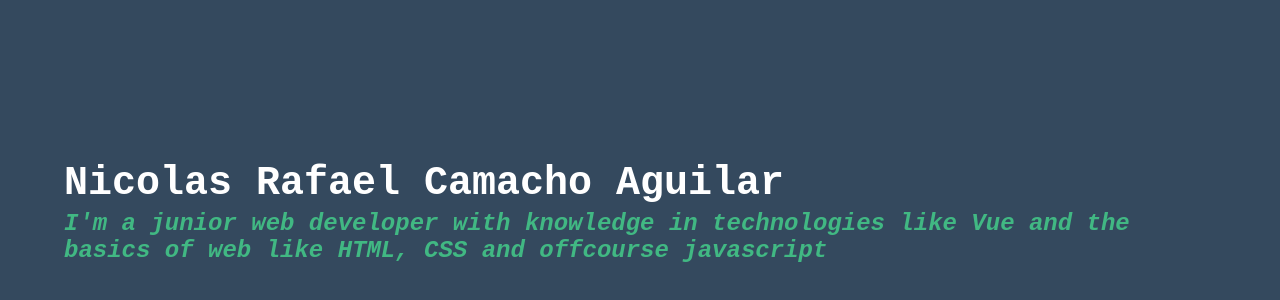
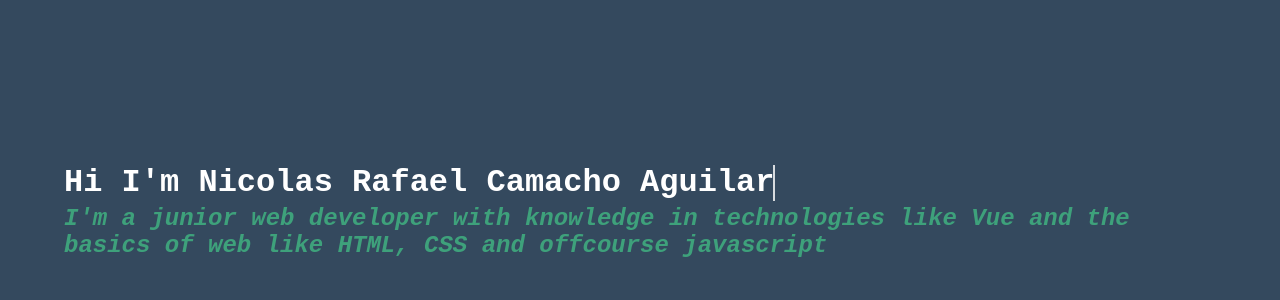
Before and after one commit to nicolas-camacho/myPortfolio, a Vue app: page / in a window 1280 px wide. Shown: the part 182-482 px from the top of the page. Built offline with nearby package versions, Linux system fonts and the light colour scheme.

Commit message:
firts section ready with animations

```diff
--- a/src/components/Name.vue
+++ b/src/components/Name.vue
@@ -3,10 +3,14 @@
 		<div class="hero-body">
 			<div class="container">
 				<div class="content">
-					<h1 class="title is-size-2 has-text-white is-family-monospace">{{myName}}</h1>
-					<h1 class="subtitle is-size-4 vueColor is-family-code is-italic">
-						{{description}}
-					</h1>
+					<transition appear appear-active-class="type">
+						<h1 class="title has-text-white is-family-monospace">{{myName}}</h1>
+					</transition>
+					<transition appear appear-active-class="fade-enter-active">
+						<h1 class="subtitle is-size-4 vueColor is-family-code is-italic">
+							{{description}}
+						</h1>
+					</transition>
 				</div>
 			</div>
 		</div>
@@ -17,14 +21,22 @@
 export default {
 	data () {
 		return {
-			myName: 'Nicolas Rafael Camacho Aguilar',
-			description: "I'm a junior web developer with knowledge in technologies like Vue and the basics of web like HTML, CSS and offcourse javascript"
+			myName: "Hi I'm Nicolas Rafael Camacho Aguilar",
+			description: "I'm a junior web developer with knowledge in technologies like Vue and the basics of web like HTML, CSS and offcourse javascript",
 		}
 	}
 }
 </script>
 
 <style scoped>
+	@keyframes type {
+		30% { width: 0; }
+	}
+
+	@keyframes blink {
+		50% { border-color: white; }
+	}
+
 	.center {
 		display: flex;
 		justify-content: center;
@@ -38,4 +50,27 @@ export default {
 	.vueColor {
 		color: #41B883;
 	}
+
+	.type {
+		width: 37ch;
+		overflow: hidden;
+		border-right: 2px solid transparent;
+		font-size: 32px;
+		white-space: nowrap;
+		animation: type 5s steps(37), blink .8s infinite;
+	}
+
+	.fade-enter-active{
+		animation: go 10s;
+	}
+
+	@keyframes go {
+		from{
+			opacity: 0;
+		}
+
+		to{
+			opacity: 1;
+		}
+	}
 </style>
```
